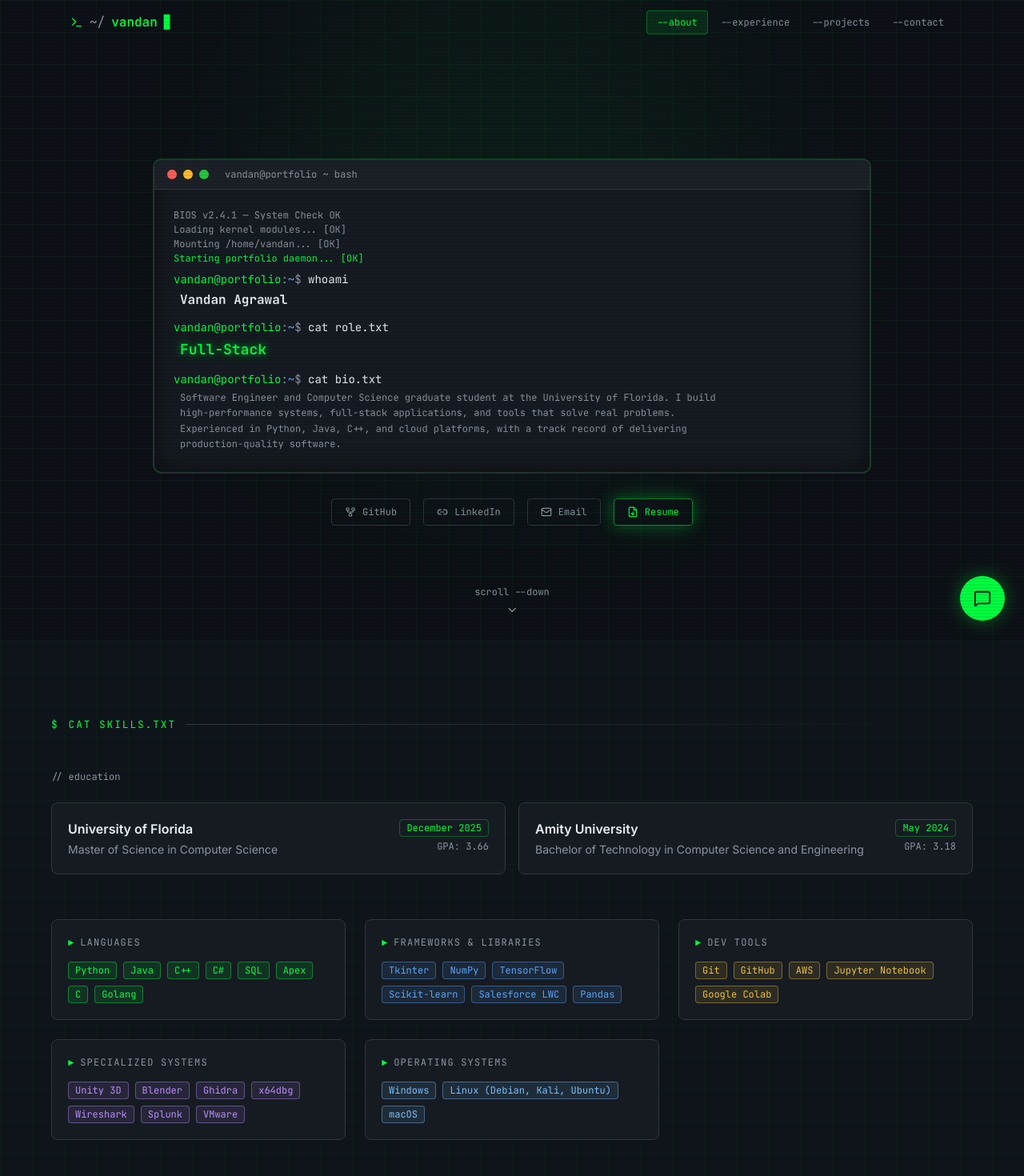
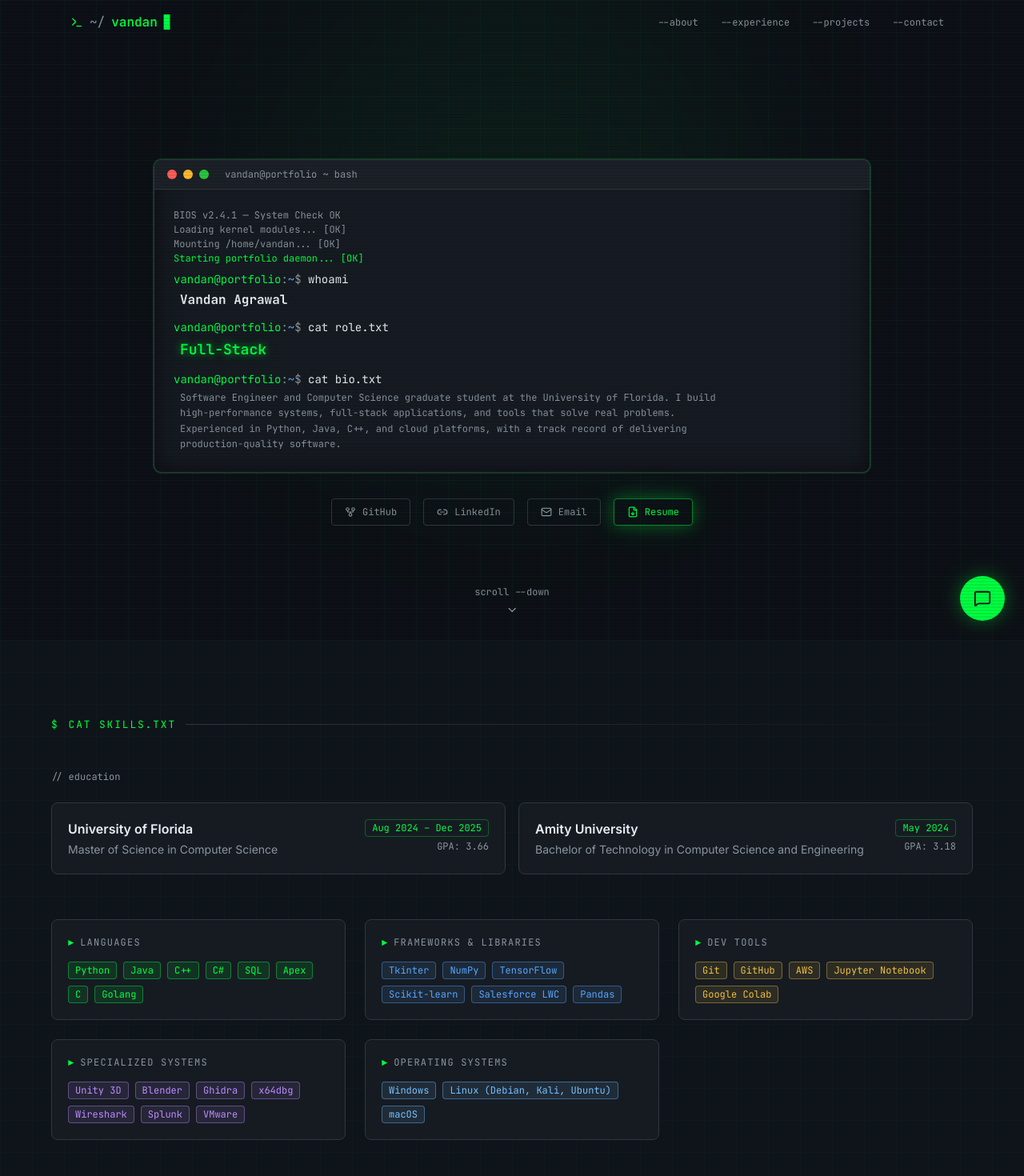
Before and after one commit to 1dan1609/portfolio-site, a Next.js app: page / in a window 1280 px wide. Shown: the top 1470 px of the page at 80% size. Built offline with nearby package versions, Linux system fonts and the light colour scheme.

Commit message:
Fixed linter errors

```diff
--- a/app/components/Chat.tsx
+++ b/app/components/Chat.tsx
@@ -38,6 +38,24 @@ export default function Chat() {
   const [loading, setLoading] = useState(false);
   const messagesEndRef = useRef<HTMLDivElement>(null);
   const inputRef = useRef<HTMLInputElement>(null);
+  const chatPanelRef = useRef<HTMLDivElement>(null);
+
+  // Close chat on click outside
+  useEffect(() => {
+    const handleClickOutside = (event: MouseEvent) => {
+      if (
+        open &&
+        chatPanelRef.current &&
+        !chatPanelRef.current.contains(event.target as Node)
+      ) {
+        const fab = document.getElementById("chat-fab");
+        if (fab && fab.contains(event.target as Node)) return;
+        setOpen(false);
+      }
+    };
+    document.addEventListener("mousedown", handleClickOutside);
+    return () => document.removeEventListener("mousedown", handleClickOutside);
+  }, [open]);
 
   // Scroll to bottom on new messages
   useEffect(() => {
@@ -89,10 +107,7 @@ export default function Chat() {
           content: data.response,
           timestamp: new Date(),
         };
-        setMessages((prev) => {
-          if (prev.length === 1) setIsMaximized(true);
-          return [...prev, aiMsg];
-        });
+        setMessages((prev) => [...prev, aiMsg]);
       } catch (err: unknown) {
         const aiMsg: Message = {
           id: (Date.now() + 1).toString(),
@@ -136,10 +151,11 @@ export default function Chat() {
         {open && (
           <motion.div
             id="chat-panel"
-            initial={{ opacity: 0, scale: 0.92, y: 20 }}
-            animate={{ opacity: 1, scale: 1, y: 0 }}
-            exit={{ opacity: 0, scale: 0.92, y: 20 }}
-            transition={{ type: "spring", damping: 20 }}
+            ref={chatPanelRef}
+            initial={{ opacity: 0 }}
+            animate={{ opacity: 1, y: 0 }}
+            exit={{ opacity: 0, y: "100%" }}
+            transition={{ type: "spring", damping: 25, stiffness: 200 }}
             className={`fixed bottom-6 right-6 z-50 flex flex-col terminal-window shadow-glow-green transition-all duration-300 ${
               isMaximized
                 ? "w-[800px] max-w-[calc(100vw-2rem)] h-[80vh] max-h-[calc(100vh-2rem)]"
--- a/app/components/Navbar.tsx
+++ b/app/components/Navbar.tsx
@@ -22,22 +22,7 @@ export default function Navbar() {
     return () => window.removeEventListener("scroll", handleScroll);
   }, []);
 
-  // Active section tracking
-  useEffect(() => {
-    const observer = new IntersectionObserver(
-      (entries) => {
-        entries.forEach((entry) => {
-          if (entry.isIntersecting) setActive(entry.target.id);
-        });
-      },
-      { threshold: 0.4 }
-    );
-    ["about", "experience", "projects", "contact"].forEach((id) => {
-      const el = document.getElementById(id);
-      if (el) observer.observe(el);
-    });
-    return () => observer.disconnect();
-  }, []);
+
 
   return (
     <>
@@ -69,6 +54,7 @@ export default function Navbar() {
               <a
                 key={item.href}
                 href={item.href}
+                onClick={() => setActive(item.short)}
                 className={`font-mono text-xs px-3 py-1.5 rounded transition-all duration-200 ${
                   active === item.short
                     ? "text-terminal-green bg-terminal-green/10 border border-terminal-green/30"
@@ -106,7 +92,10 @@ export default function Navbar() {
                 <a
                   key={item.href}
                   href={item.href}
-                  onClick={() => setMobileOpen(false)}
+                  onClick={() => {
+                    setMobileOpen(false);
+                    setActive(item.short);
+                  }}
                   className="font-mono text-sm px-3 py-2 rounded text-terminal-muted hover:text-terminal-green hover:bg-bg-elevated transition-all"
                 >
                   <span className="text-terminal-green mr-2">$</span>
--- a/app/components/Projects.tsx
+++ b/app/components/Projects.tsx
@@ -223,8 +223,7 @@ export default function Projects() {
           transition={{ delay: 0.6 }}
           className="mt-8 font-mono text-xs text-terminal-subtle text-center"
         >
-          <span className="text-terminal-green">$</span> More projects loading... add yours in{" "}
-          <code className="text-terminal-blue">content/portfolio-data.json</code>
+          <span className="text-terminal-green">$</span> More projects loading...
         </motion.div>
       </div>
     </section>
--- a/content/portfolio-data.json
+++ b/content/portfolio-data.json
@@ -14,8 +14,9 @@
       "school": "University of Florida",
       "degree": "Master of Science in Computer Science",
       "gpa": "3.66",
-      "dates": "December 2025",
-      "location": "Gainesville, FL"
+      "dates": "Aug 2024 – Dec 2025",
+      "location": "Gainesville, FL",
+      "ai_context_note": "Graduated in December 2025. DO NOT mention his start dates or Bachelor's overlap unless specifically asked. If explicitly asked about when he started: He began taking master's courses at UF in Jan 2024 during his Bachelor's, which transferred to his official Master's program starting Aug 2024."
     },
     {
       "id": "amity-btech",
```
